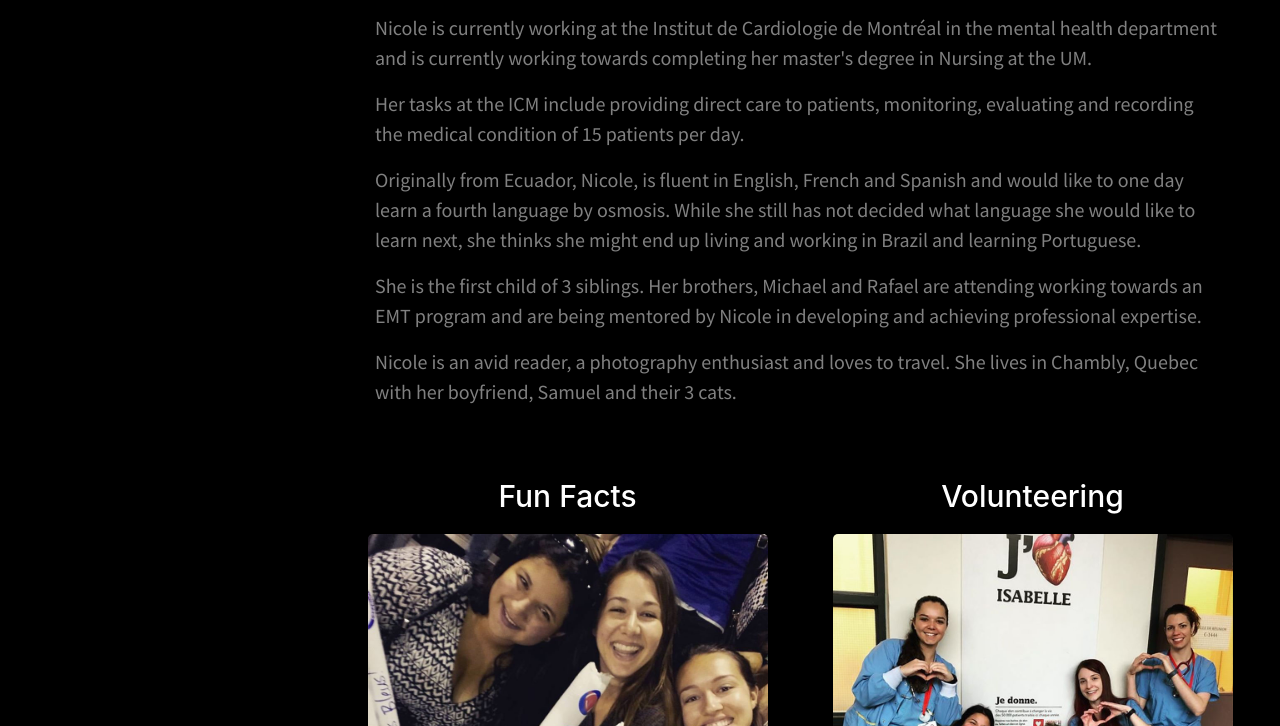
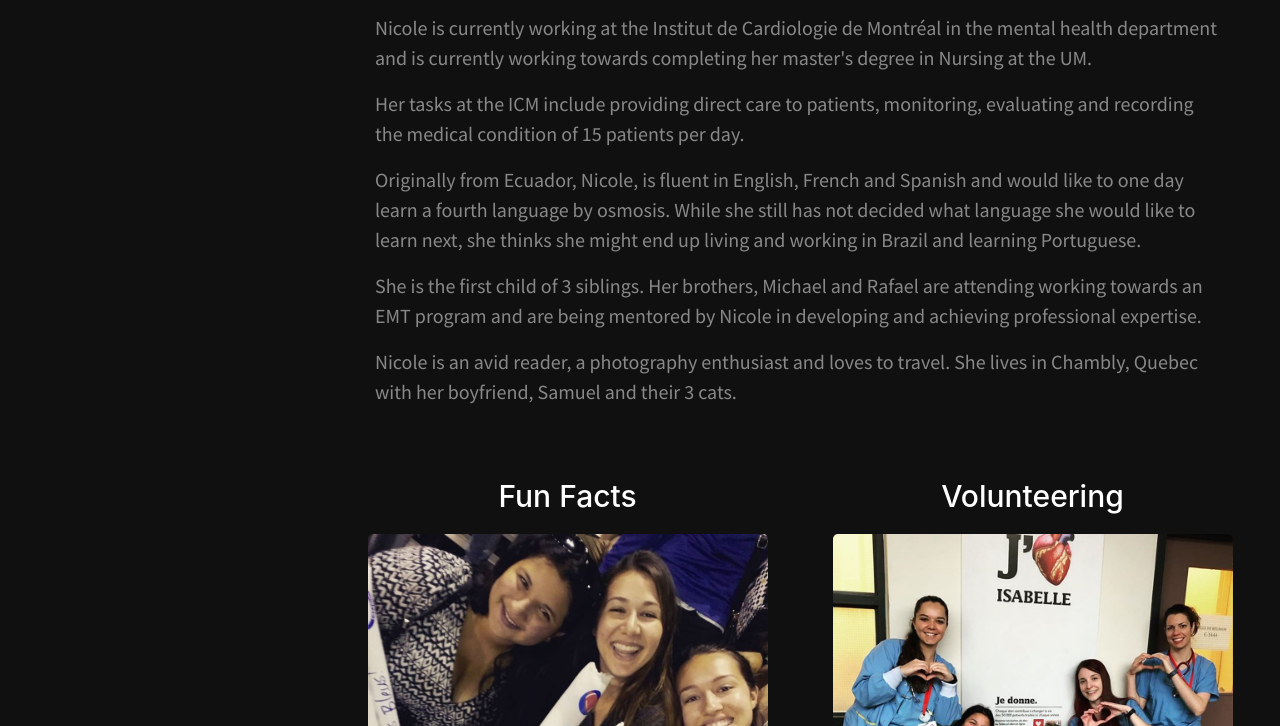
Before and after one commit to Wen-D/bioSite, a plain HTML site: page index.html in a window 1280 px wide. Shown: the part 665-1391 px from the top of the page. Drawn offline with nearby package versions, Linux system fonts and the light colour scheme.

Commit message:
Page Background Color
Changed background color as per week 6 assignment feedback

```diff
--- a/style.css
+++ b/style.css
@@ -1,5 +1,5 @@
 body{
-	background: black;
+	background: #101010;
 }
 
 /* Image Styling */
```
